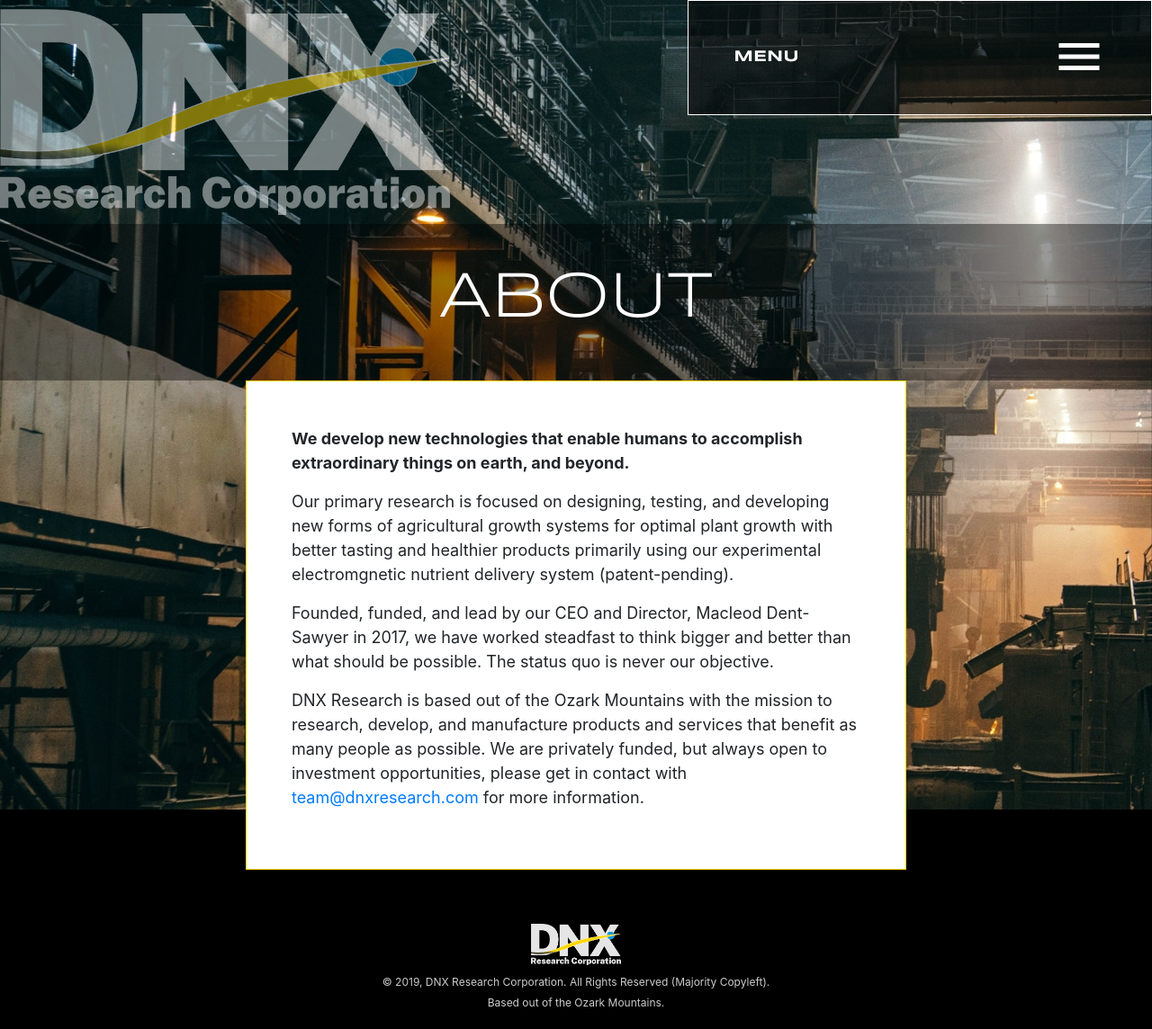
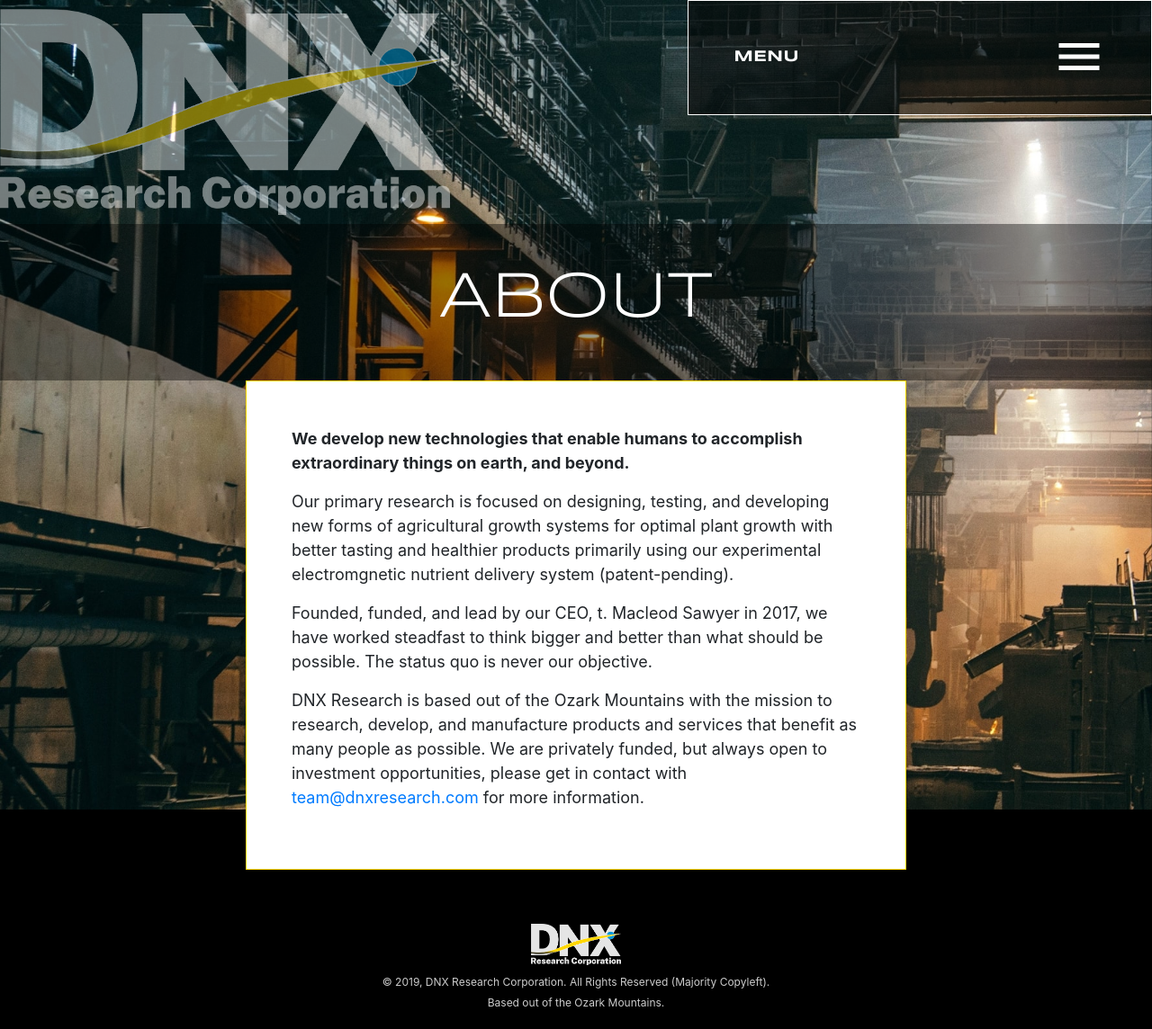
Before and after one commit to dnxresearch/dnxresearch.github.io, a Jekyll site: the page built from pages/about.md, in a window 1280 px wide. Shown: the whole page at 90% size. Built offline with Jekyll 4.4.1, drawn with Linux system fonts in a browser that asks for light colours.

Commit message:
Update Pages “about”

```diff
--- a/pages/about.md
+++ b/pages/about.md
@@ -8,6 +8,6 @@
 
 Our primary research is focused on designing, testing, and developing new forms of agricultural growth systems for optimal plant growth with better tasting and healthier products primarily using our experimental electromgnetic nutrient delivery system (patent-pending).
 
-Founded, funded, and lead by our CEO and Director, Macleod Dent-Sawyer in 2017, we have worked steadfast to think bigger and better than what should be possible. The status quo is never our objective.
+Founded, funded, and lead by our CEO, t. Macleod Sawyer in 2017, we have worked steadfast to think bigger and better than what should be possible. The status quo is never our objective.
 
 DNX Research is based out of the Ozark Mountains with the mission to research, develop, and manufacture products and services that benefit as many people as possible. We are privately funded, but always open to investment opportunities, please get in contact with <a href="mailto:team@dnxresearch.com">team@dnxresearch.com</a> for more information.
```
